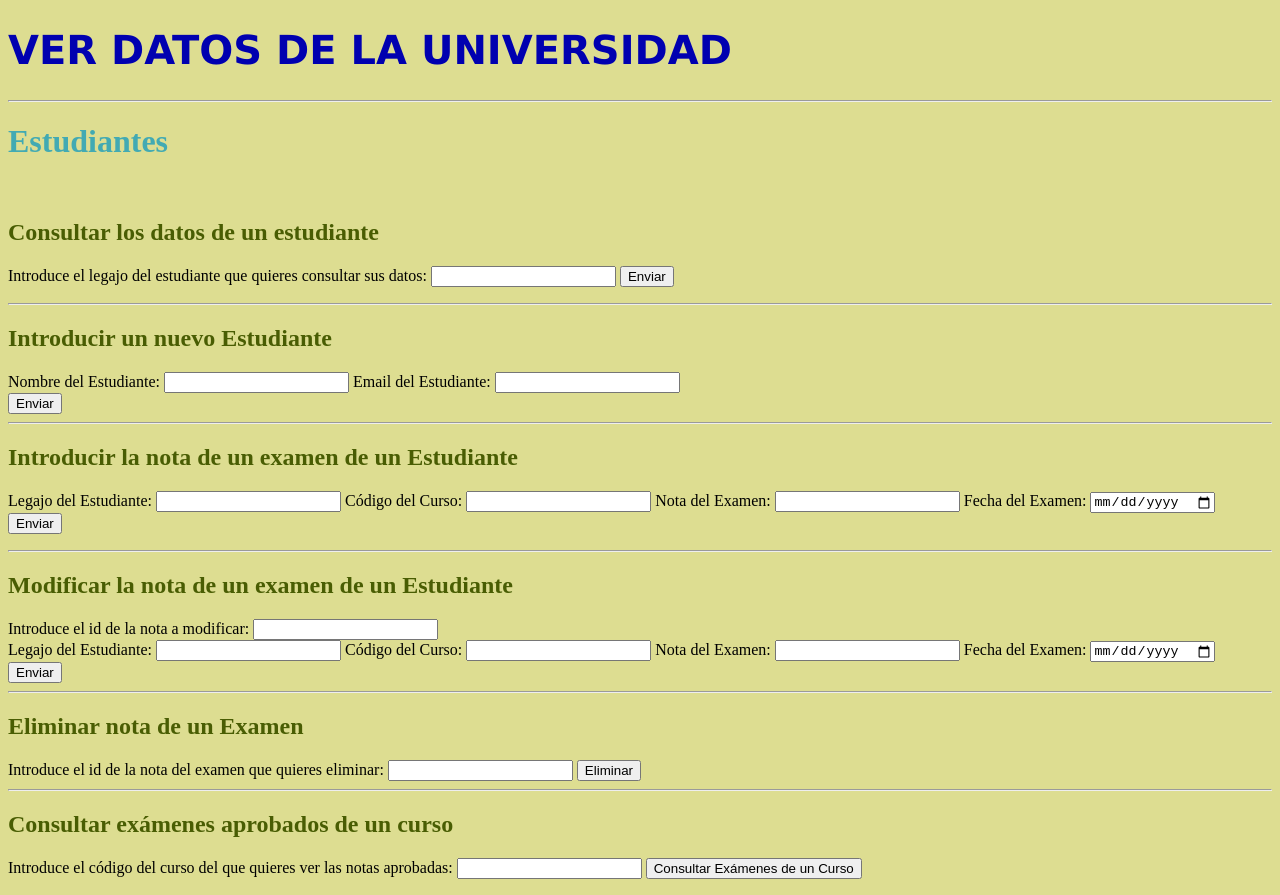
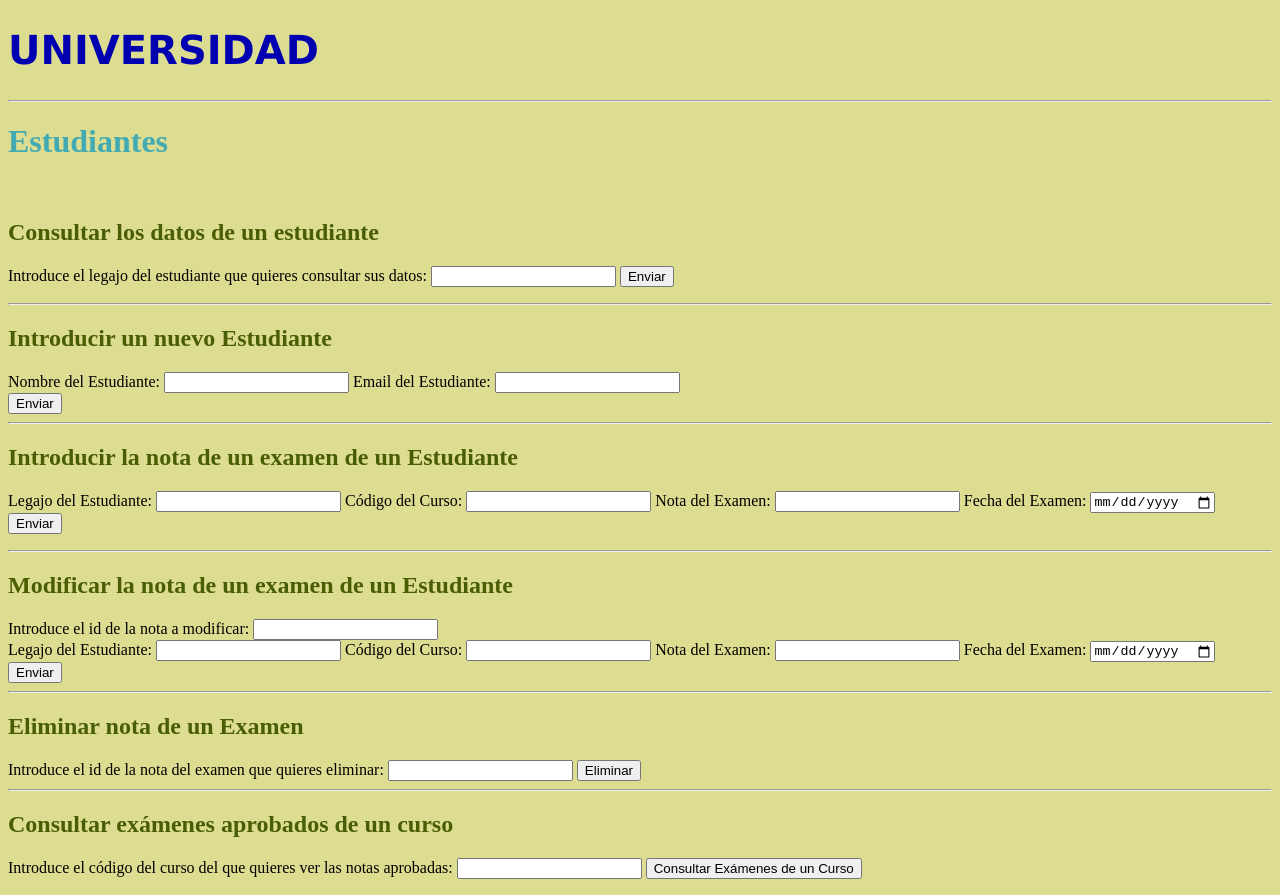
Before and after one commit to Angela-Iglesias/universidad, a website: page index.html in a window 1280 px wide. Drawn offline with Linux system fonts and the light colour scheme; no server answers.

Commit message:
Nuevo cambio del título

```diff
--- a/index.html
+++ b/index.html
@@ -6,7 +6,7 @@
 </head>
 
 <body onload ="verEstudiantes()">
-    <h1 id="titulo1">VER DATOS DE LA UNIVERSIDAD</h1>
+    <h1 id="titulo1">UNIVERSIDAD</h1>
     <hr>
     <h1 id="subtitulo">Estudiantes</h1>
     <p id="estudiantes"></p>
```
